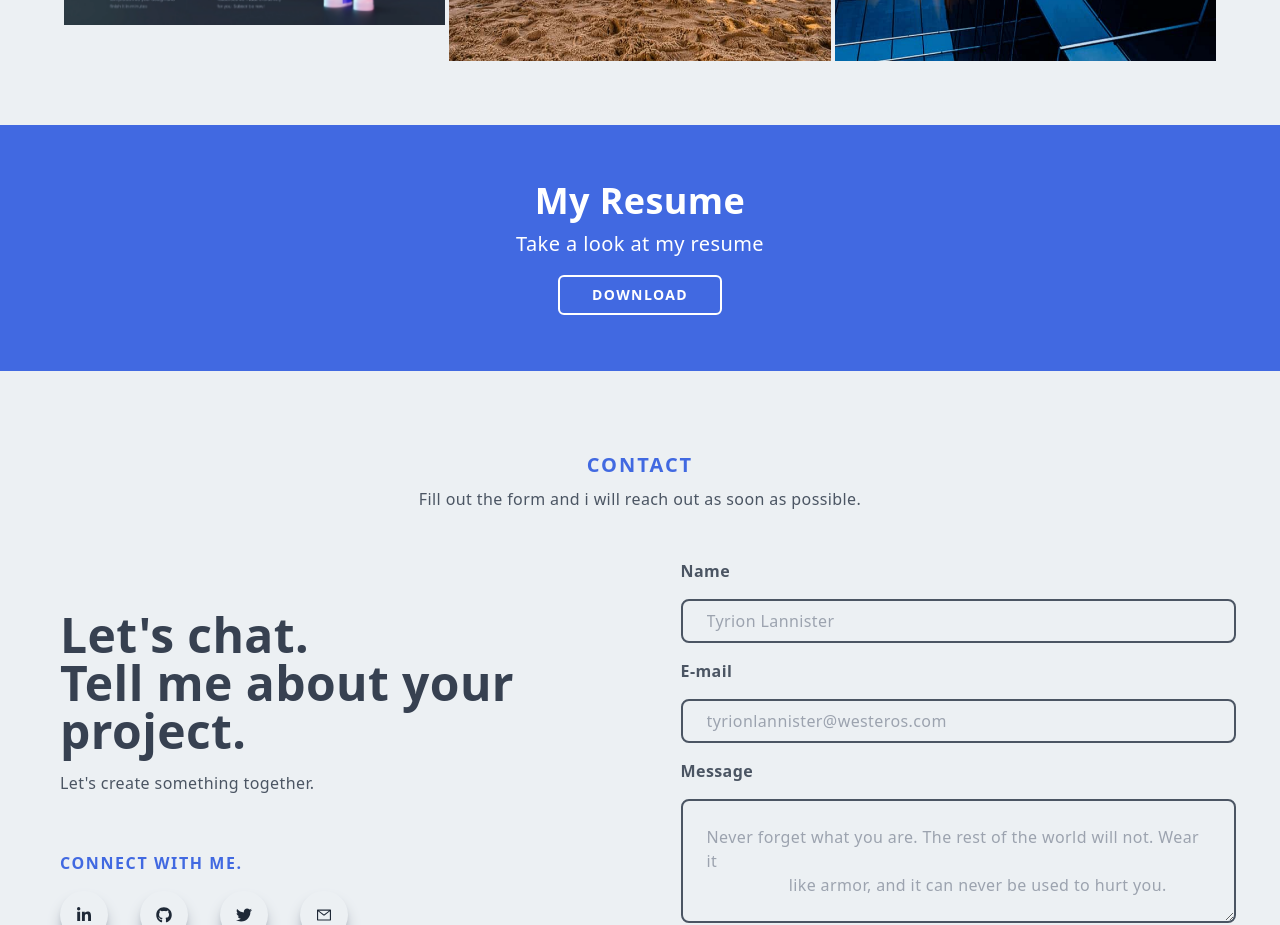
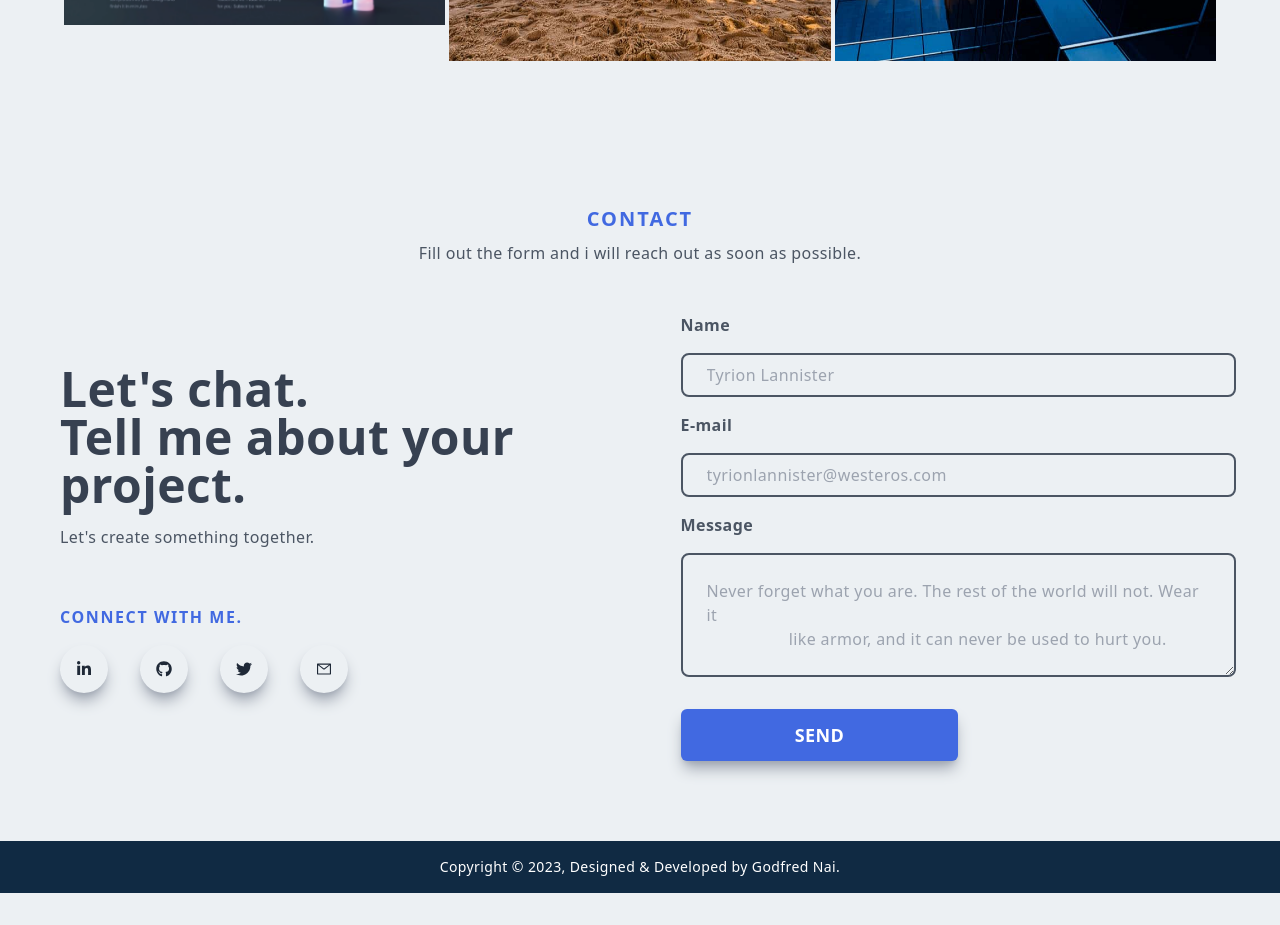
Before and after one commit to naicfc/portfolio, a Next.js app: page / in a window 1280 px wide. Shown: the part 3140-4065 px from the top of the page. After the commit the page ends 4033 px from the top, so only its background shows below. Built offline with nearby package versions, Linux system fonts and the light colour scheme.

Commit message:
minor UI changes

```diff
--- a/pages/index.js
+++ b/pages/index.js
@@ -2,10 +2,8 @@ import Head from "next/head";
 import { Inter } from "@next/font/google";
 import Main from "@/components/Main";
 import Skill from "@/components/Skill";
-import Projects from "@/components/Projects";
 import Services from "@/components/Services";
 import Contact from "@/components/Contact";
-import Resume from "@/components/Resume";
 import Scroll from "@/components/Scroll";
 import Footer from "@/components/Footer";
 import Portfolio from "@/components/Portfolio";
@@ -18,6 +16,7 @@ export default function Home() {
       <Head>
         <title>Godfred Nai - Web Developer | Designer </title>
         <meta name="description" content="Generated by create next app" />
+        <meta name="author" content="Godfred Nai" />
         <meta name="viewport" content="width=device-width, initial-scale=1" />
         <link rel="icon" href="/assets/GAN.png" />
       </Head>
@@ -25,7 +24,6 @@ export default function Home() {
       <Skill />
       <Services />
       <Portfolio />
-      <Resume />
       <Contact />
       <Scroll />
       <Footer />
```
